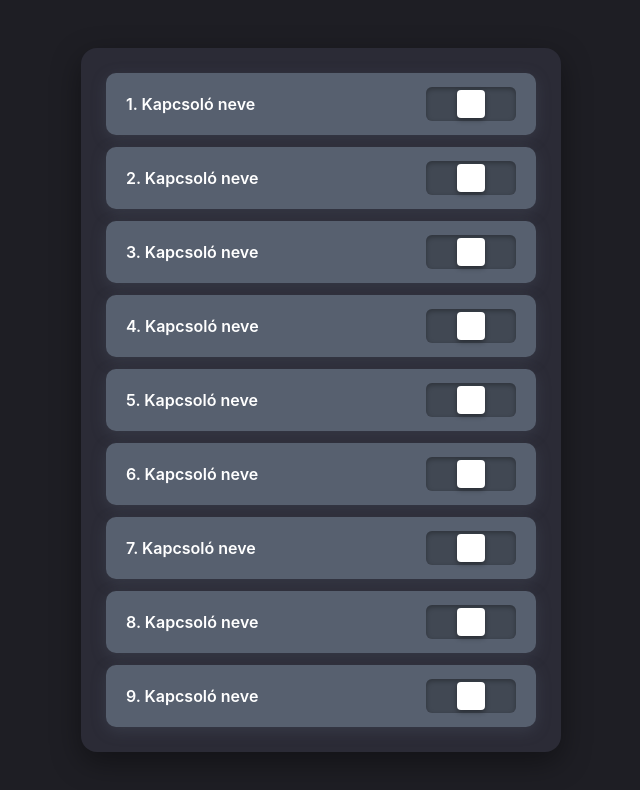
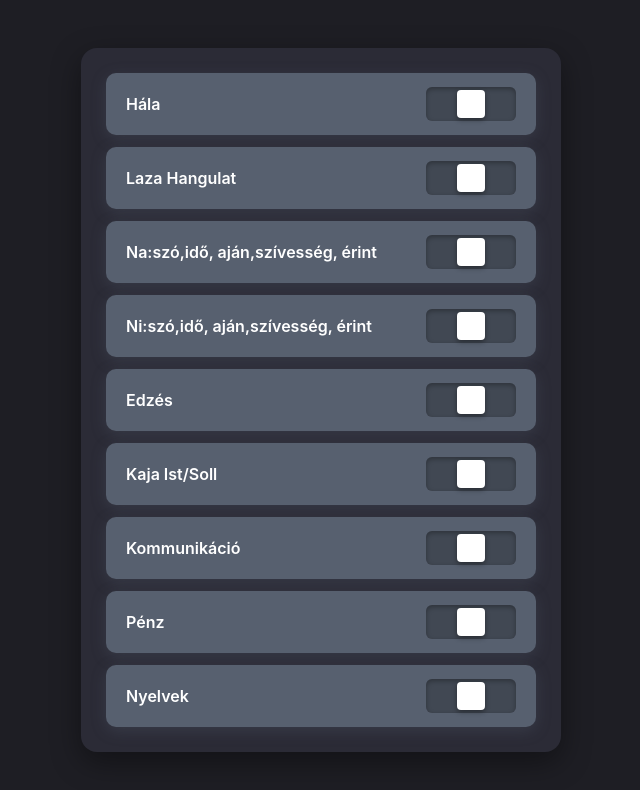
Before and after one commit to IstvanR/russian-swipe, a plain HTML site: page index.html in a window 1280 px wide. Shown: the whole page, without its empty margins (319-959 px from the left). Drawn offline with Linux system fonts and the light colour scheme.

Commit message:
Kapcsolók hozzáadása az index.html-hez

```diff
--- a/index.html
+++ b/index.html
@@ -127,15 +127,15 @@
         // ITT TUDOD KÖNNYEDÉN ÁTÍRNI A 9 NEVET:
         // ==========================================
         const kapcsoloNevek = [
-            "1. Kapcsoló neve",
-            "2. Kapcsoló neve",
-            "3. Kapcsoló neve",
-            "4. Kapcsoló neve",
-            "5. Kapcsoló neve",
-            "6. Kapcsoló neve",
-            "7. Kapcsoló neve",
-            "8. Kapcsoló neve",
-            "9. Kapcsoló neve"
+            "Hála",
+            "Laza Hangulat",
+            "Na:szó,idő, aján,szívesség, érint",
+            "Ni:szó,idő, aján,szívesség, érint",
+            "Edzés",
+            "Kaja Ist/Soll",
+            "Kommunikáció",
+            "Pénz",
+            "Nyelvek"
         ];
 
         const container = document.getElementById("switchesContainer");
```
